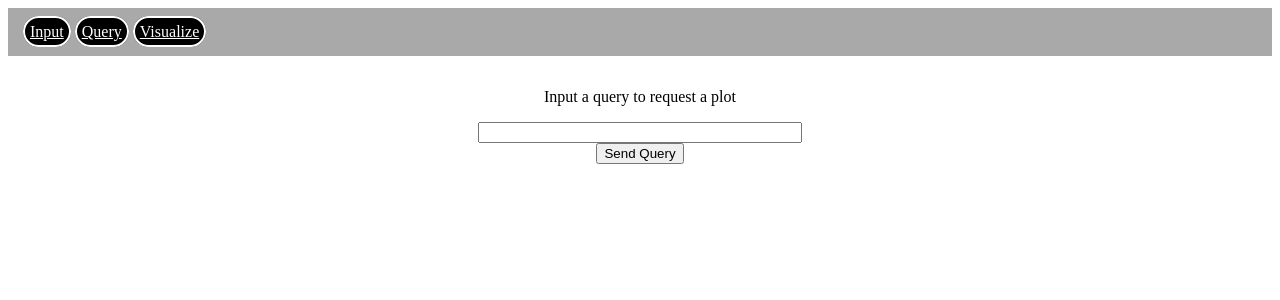
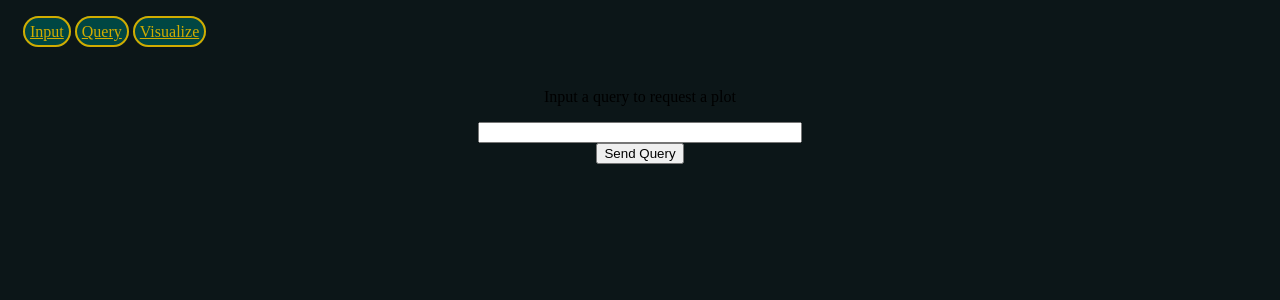
Before and after one commit to primepiplup/TaPAS, a SvelteKit app in the folder client/: page /visual in a window 1280 px wide. Shown: the top 300 px of the page. Built offline with nearby package versions, Linux system fonts and the light colour scheme.

Commit message:
Layout now changes background color and applies theme

```diff
--- a/client/src/routes/+layout.svelte
+++ b/client/src/routes/+layout.svelte
@@ -1,14 +1,18 @@
 <style>
   nav {
-    background-color: darkgrey;
+    background-color: #0C1618;
     padding: 15px;
   }
   a {
-    background-color: black;
+    background-color: #004643;
     padding: 5px;
     border-radius: 30px;
-    border: 2px solid white;
-    color: white;
+    border: 2px solid #D1AC00;
+    color: #D1AC00;
+  }
+
+  :global(body) {
+    background-color: #0C1618;
   }
 </style>
 
```
